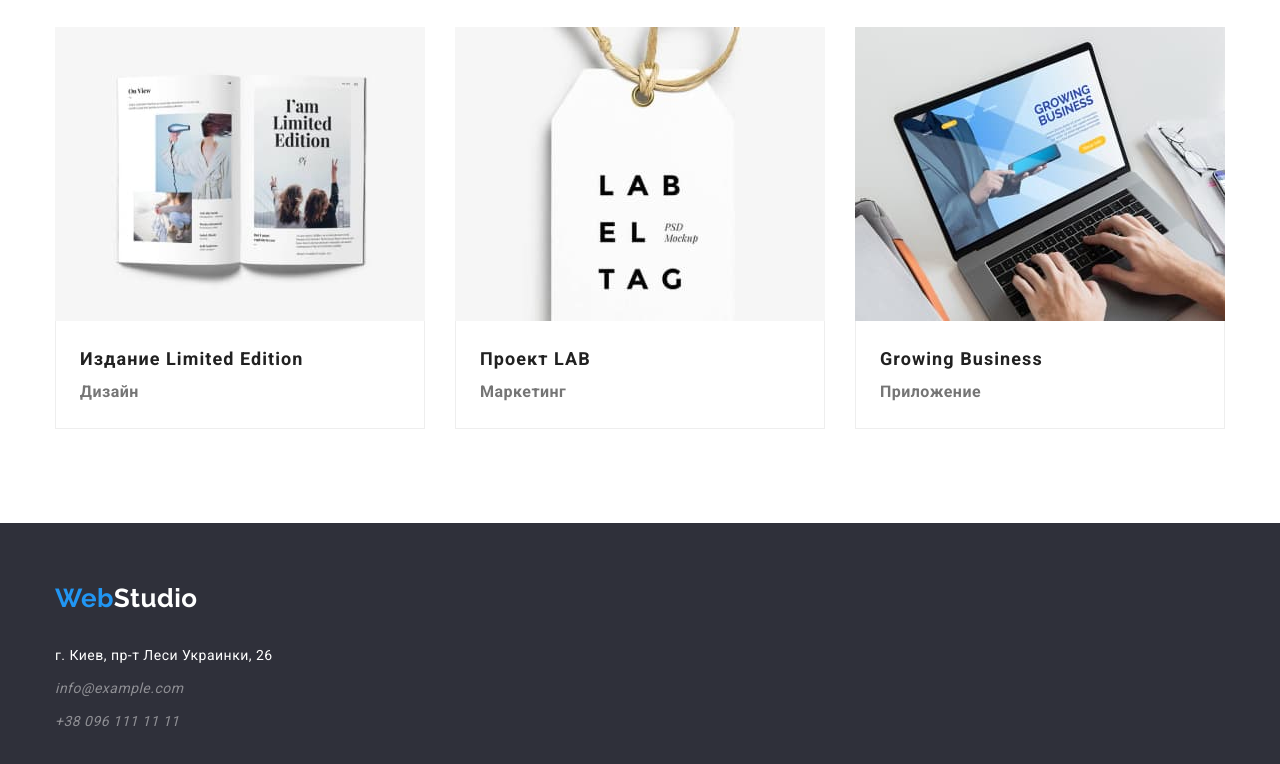
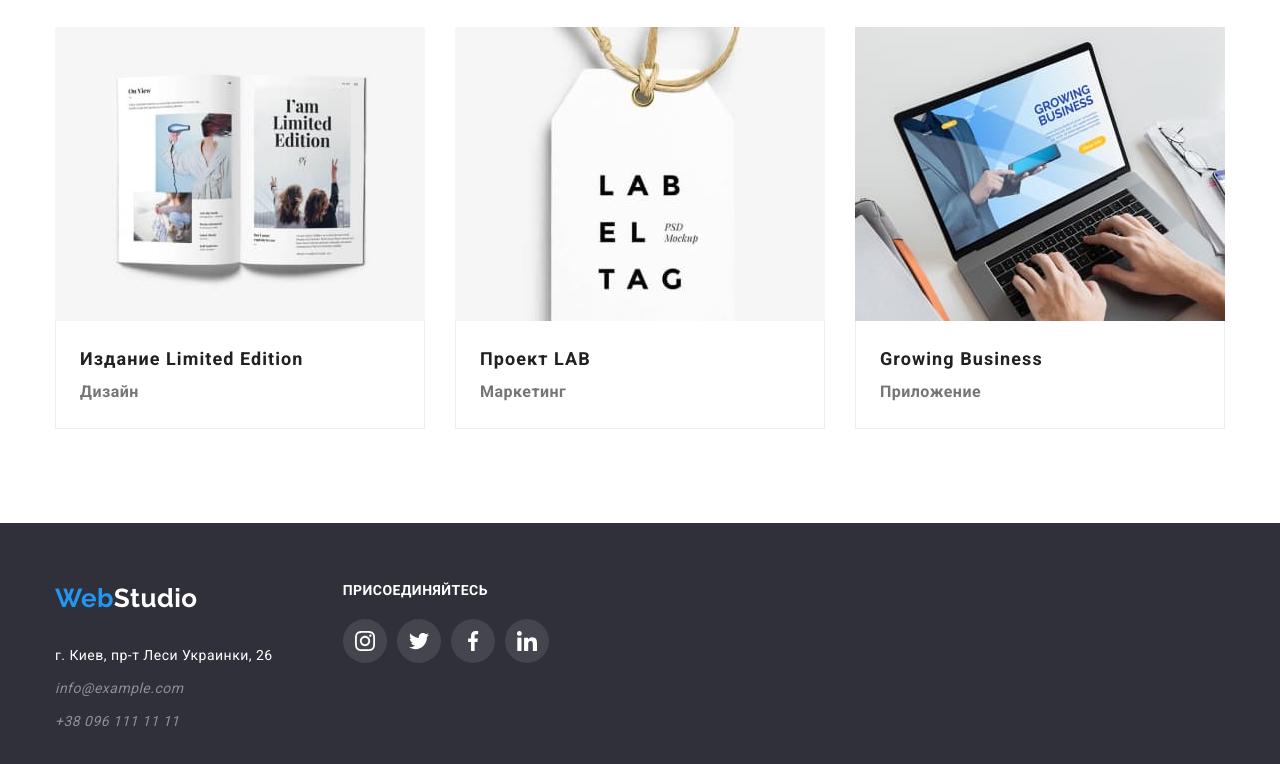
Before and after one commit to Emarhal/goit-markup-hw-04, a plain HTML site: page portfolio.html in a window 1280 px wide. Shown: the part 1098-1862 px from the top of the page. Drawn offline with nearby package versions, Linux system fonts and the light colour scheme.

Commit message:
Footer social link

```diff
--- a/css/styles.css
+++ b/css/styles.css
@@ -400,10 +400,11 @@ box-shadow: 0px 4px 4px rgba(0, 0, 0, 0.25); */
   background-color: var(--footer-background-color);
 }
 .footer-container-adress {
+  display: flex;
   padding-top: 60px;
   padding-bottom: 60px;
 }
-.footer-container-adress > .logo {
+.footer-container-adress .logo {
   display: block;
   margin-bottom: 30px;
 }
@@ -431,8 +432,13 @@ box-shadow: 0px 4px 4px rgba(0, 0, 0, 0.25); */
 .contact-bottom .item + .item {
   margin-top: 9px;
 }
-.social-link-section {
+.social-link-footer {
   display: flex;
+}
+/* Social link footer */
+
+.social-link-footer-section {
+  margin-left: 70px;
 }
 .title-footer-social {
   font-weight: bold;
@@ -441,6 +447,38 @@ box-shadow: 0px 4px 4px rgba(0, 0, 0, 0.25); */
   text-transform: uppercase;
 
   color: var(--primary-white-color);
+
+  margin-bottom: 20px;
+}
+
+.social-link-list-footer {
+  display: flex;
+}
+.social-link-footer {
+  display: flex;
+  width: 44px;
+  height: 44px;
+
+  background: rgba(255, 255, 255, 0.1);
+  border: 1px solid transparent;
+  border-radius: 50%;
+
+  justify-content: center;
+  align-items: center;
+}
+.social-item-footer + .social-item-footer {
+  margin-left: 10px;
+}
+.social-link-icon-footer {
+  width: 20px;
+  height: 20px;
+  /* fill: #afb1b8; */
+  fill: var(--primary-white-color);
+}
+
+.social-link-footer:hover,
+.social-link-footer:focus {
+  background: #2196F3;
 }
 
 /* Styles for portfolio.html */
@@ -468,11 +506,10 @@ box-shadow: 0px 4px 4px rgba(0, 0, 0, 0.25); */
 
 /* .title-portfolio {
   text-align: center;
-  margin: 0;
-  padding: 0;
 } */
 
 /* Our work section */
+
 .best-work {
   display: flex;
   flex-wrap: wrap;
@@ -483,9 +520,6 @@ box-shadow: 0px 4px 4px rgba(0, 0, 0, 0.25); */
   margin-top: -30px;
 }
 
-/* .best-work .item {
-  width: calc((100% - 60px) / 3);
-} */
 .container-title-text {
   padding: 20px 24px;
   border: 1px solid #eee;
--- a/portfolio.html
+++ b/portfolio.html
@@ -34,10 +34,14 @@
             <!-- Contacts Email tel Top -->
             <ul class="contacts-top list">
                 <li class="item">
-                    <a href="maito:info@devstudio.com" class="top-items link">info@devstudio.com</a>
+                    <a href="maito:info@devstudio.com" class="top-items link"> <svg class="icon-top-contacts">
+                            <use href="./images/svg/sprite.svg#letter"></use>
+                        </svg> info@devstudio.com</a>
                 </li>
                 <li class="item">
-                    <a href="tel:+380961111111" class="top-items link">+38 096 111 11 11</a>
+                    <a href="tel:+380961111111" class="top-items link"> <svg class="icon-top-contacts">
+                            <use href="./images/svg/sprite.svg#tel"></use>
+                        </svg>+38 096 111 11 11</a>
                 </li>
             </ul>
         </div>
@@ -58,7 +62,7 @@
             <!-- <h2 class="title-portfolio">Наше портфолио</h2> -->
             <div class="container">
                 <ul class="list best-work">
-                    <li class="item list">
+                    <li class="item list best-work-item">
                         <a href="" class="link best-work-link"><img width="370" height="294" src="./images/Portfolio/technokrak.jpg" alt="Технокряк">
                             <div class="container-title-text">
                                 <h3 class="our-work-title">Технокряк</h3>
@@ -142,6 +146,7 @@
     <!-- Footer -->
     <footer class="footer">
         <div class="container footer-container-adress">
+            <div>
                 <!-- Logo -->
                 <a href="./index.html" class="logo link"><span class="logo-blue">Web</span><span
                         class="logo-white">Studio</span></a>
@@ -157,7 +162,40 @@
                     </ul>
                 </address>
             </div>
-
+            <div class="social-link-footer-section">
+                <h2 class="title-footer-social">присоединяйтесь</h2>
+                <ul class="list social-link-list-footer">
+                    <li class="social-item-footer">
+                        <a href="" class="social-link-footer link">
+                            <svg class="social-link-icon-footer">
+                                <use href="./images/svg/sprite.svg#instagram"></use>
+                            </svg>
+                        </a>
+                    </li>
+                    <li class="social-item-footer">
+                        <a href="" class="social-link-footer link">
+                            <svg class="social-link-icon-footer">
+                                <use href="./images/svg/sprite.svg#twitter"></use>
+                            </svg>
+                        </a>
+                    </li>
+                    <li class="social-item-footer">
+                        <a href="" class="social-link-footer link">
+                            <svg class="social-link-icon-footer">
+                                <use href="./images/svg/sprite.svg#facebook"></use>
+                            </svg>
+                        </a>
+                    </li>
+                    <li class="social-item-footer">
+                        <a href="" class="social-link-footer link">
+                            <svg class="social-link-icon-footer">
+                                <use href="./images/svg/sprite.svg#linkedin"></use>
+                            </svg>
+                        </a>
+                    </li>
+                </ul>
+            </div>
+        </div>
     </footer>
 </body>
 </html>
```
Also changed, not shown: index.html (+33 -2 lines). Lines whose indentation alone changed are shown as unchanged.
